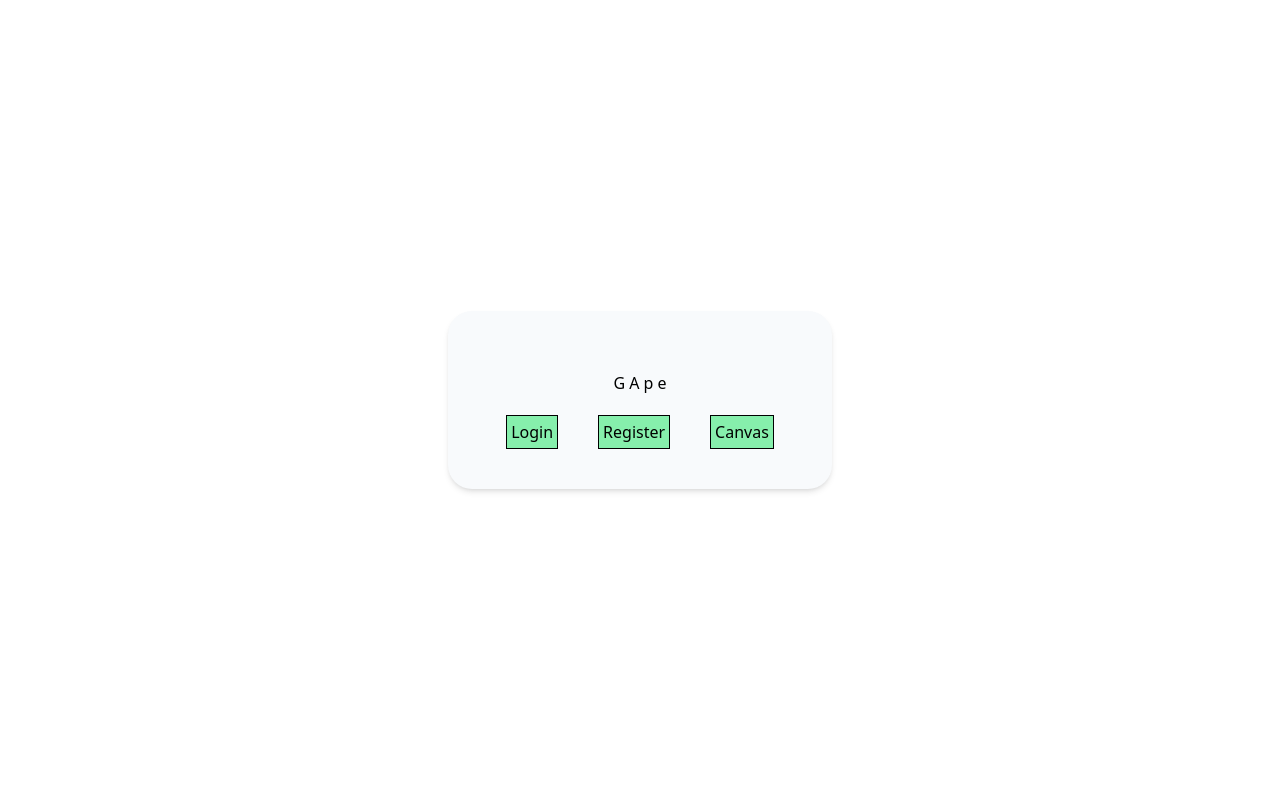
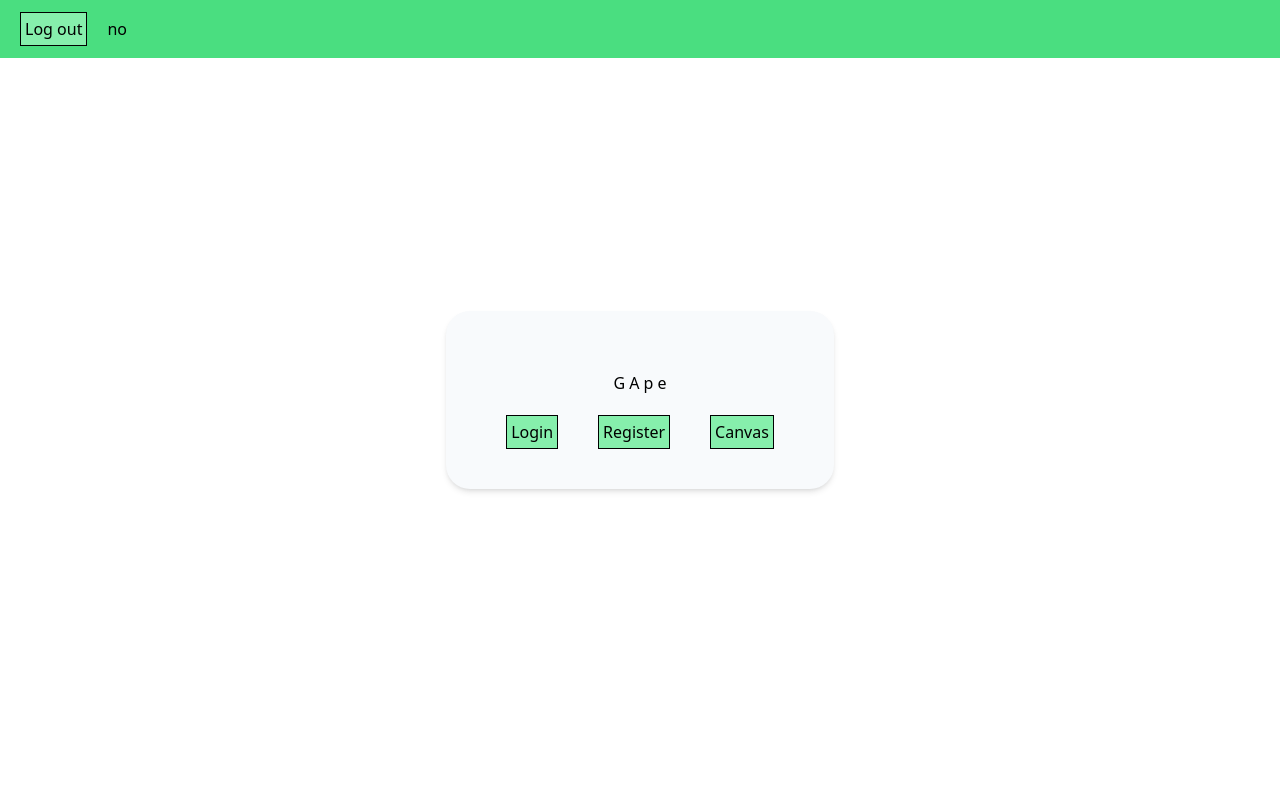
Before and after one commit to James-Leste/GApe, a Next.js app: page / in a window 1280 px wide. Shown: the top 800 px of the page. Built offline with nearby package versions, Linux system fonts and the light colour scheme; no server answers.

Commit message:
ui: fix general ui

```diff
--- a/app/canvas/page.tsx
+++ b/app/canvas/page.tsx
@@ -1,6 +1,7 @@
 /** @format */
 'use client'
-// import Image from 'next/image'
+import RoutingButton from '@/components/ui/routingButton'
+
 import React, { useState } from 'react'
 
 interface BlockItem {
@@ -85,13 +86,13 @@ export default function Home() {
     }
 
     return (
+        <div className='flex flex-col'>
             <div className='grid grid-cols-6 min-h-screen h-screen gap-8 p-2 font-[family-name:var(--font-geist-sans)]'>
                 <div
                     className='bg-red-400 col-span-4 h-full grid grid-cols-4 grid-rows-4 gap-2 p-2'
                     onDragOver={handleDragOver}
                     onDrop={handleDrop}
                 >
-
                     {canvasBlocks.map((block, index) => (
                         <Block block={block} key={index} />
                     ))}
@@ -105,5 +106,6 @@ export default function Home() {
                     </div>
                 </div>
             </div>
+        </div>
     )
 }
--- a/app/layout.tsx
+++ b/app/layout.tsx
@@ -3,6 +3,9 @@
 import type { Metadata } from 'next'
 import localFont from 'next/font/local'
 import './globals.css'
+import UserInfo from '@/components/ui/userInfo'
+import RoutingButton from '@/components/ui/routingButton'
+import { signout } from './authentication/actions'
 
 const geistSans = localFont({
     src: './fonts/GeistVF.woff',
@@ -30,7 +33,34 @@ export default function RootLayout({
             <body
                 className={`${geistSans.variable} ${geistMono.variable} antialiased w-full h-full`}
             >
+                <div className='flex flex-row fixed z-10 items-center bg-green-400 w-full py-3'>
+                    <div className='border p-1 mx-5 border-solid border-black bg-green-300 hover:bg-slate-200 rounded-ls'>
+                        <RoutingButton
+                            displayName='Log out'
+                            onClick={signout}
+                        ></RoutingButton>
+                    </div>
+                    <div>
+                        <UserInfo></UserInfo>
+                    </div>
+                </div>
+
                 {children}
+
+                {/* <div className='flex flex-col min-h-screen'>
+                    <div className='flex flex-row justify-between items-center p-5 bg-gray-100'>
+                        <div className='border p-1 mx-5 border-solid border-black bg-green-300 hover:bg-slate-200 rounded-ls'>
+                            <RoutingButton displayName='Log out'></RoutingButton>
+                        </div>
+                        <div>
+                            <UserInfo></UserInfo>
+                        </div>
+                    </div>
+
+                    <div className='flex-grow flex justify-center items-center mb-20'>
+                        {children}
+                    </div>
+                </div> */}
             </body>
         </html>
     )
--- a/app/page.tsx
+++ b/app/page.tsx
@@ -2,9 +2,10 @@
 import RoutingButton from '@/components/ui/routingButton'
 export default function Layout() {
     return (
-        <div className='h-full w-full flex items-center justify-center '>
+        <div className='flex flex-col flex-grow items-center justify-center'>
+            <div className='h-screen w-full flex items-center justify-center py-10'>
                 {/* <header>This is header</header> */}
-            <div className='h-fit w-fit p-10 rounded-3xl bg-slate-50 shadow-md max-w-sm'>
+                <div className='h-fit w-fit p-10 rounded-3xl bg-slate-50 shadow-md'>
                     <div className='flex flex-row justify-center px-10'>
                         <h1 className='group'>
                             <div className='flex flex-row content-around my-5'>
@@ -48,5 +49,9 @@ export default function Layout() {
                     </div>
                 </div>
             </div>
+            <div className='h-screen w-full flex flex-col items-center justify-center bg-green-300'>
+                <h1>Introduction</h1>
+            </div>
+        </div>
     )
 }
--- a/app/private/page.tsx
+++ /dev/null
@@ -1,16 +0,0 @@
-/** @format */
-
-import { redirect } from 'next/navigation'
-
-import { createClient } from '@/utils/supabase/server'
-
-export default async function PrivatePage() {
-    const supabase = createClient()
-
-    const { data, error } = await supabase.auth.getUser()
-    if (error || !data?.user) {
-        redirect('/login')
-    }
-
-    return <p>Hello {data.user.email}</p>
-}
--- a/components/ui/routingButton.tsx
+++ b/components/ui/routingButton.tsx
@@ -3,18 +3,26 @@
 'use client'
 import { useRouter } from 'next/navigation'
 export default function RoutingButton({
+    onClick = () => console.log('No implementation'),
     routing,
-    displayName,
-    className,
+    displayName = 'A button',
+    className = '',
 }: {
-    routing: string
-    displayName: string
-    className: string
+    onClick?: Function
+    routing?: string
+    displayName?: string
+    className?: string
 }) {
     const router = useRouter()
     const click = () => {
-        console.log(routing)
-        router.push(routing)
+        onClick()
+        if (routing) {
+            console.log(routing)
+            router.push(routing)
+        } else {
+            console.log('Routing is not provided.')
+            // If routing is not provided, you can handle accordingly
+        }
     }
     return (
         <button className={className} onClick={click}>
--- /dev/null
+++ b/components/ui/userInfo.tsx
@@ -0,0 +1,15 @@
+/** @format */
+import { createClient } from '@/utils/supabase/server'
+import { redirect } from 'next/navigation'
+
+export default async function UserInfo() {
+    const supabase = createClient()
+
+    const { data, error } = await supabase.auth.getUser()
+
+    return (
+        <>
+            <h2>{error || !data?.user ? 'no' : data.user.email}</h2>
+        </>
+    )
+}
```
Lines whose indentation alone changed are shown as unchanged.
